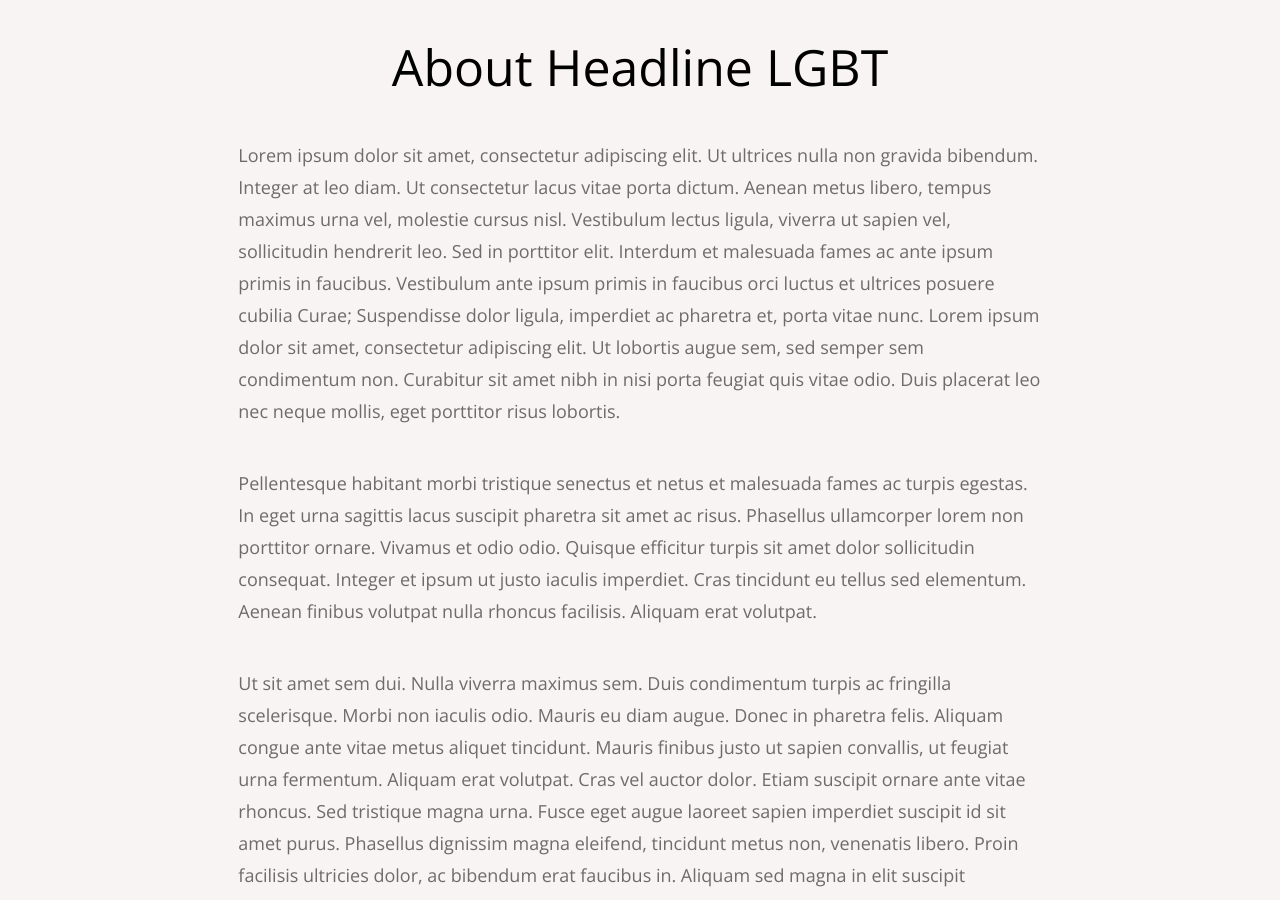
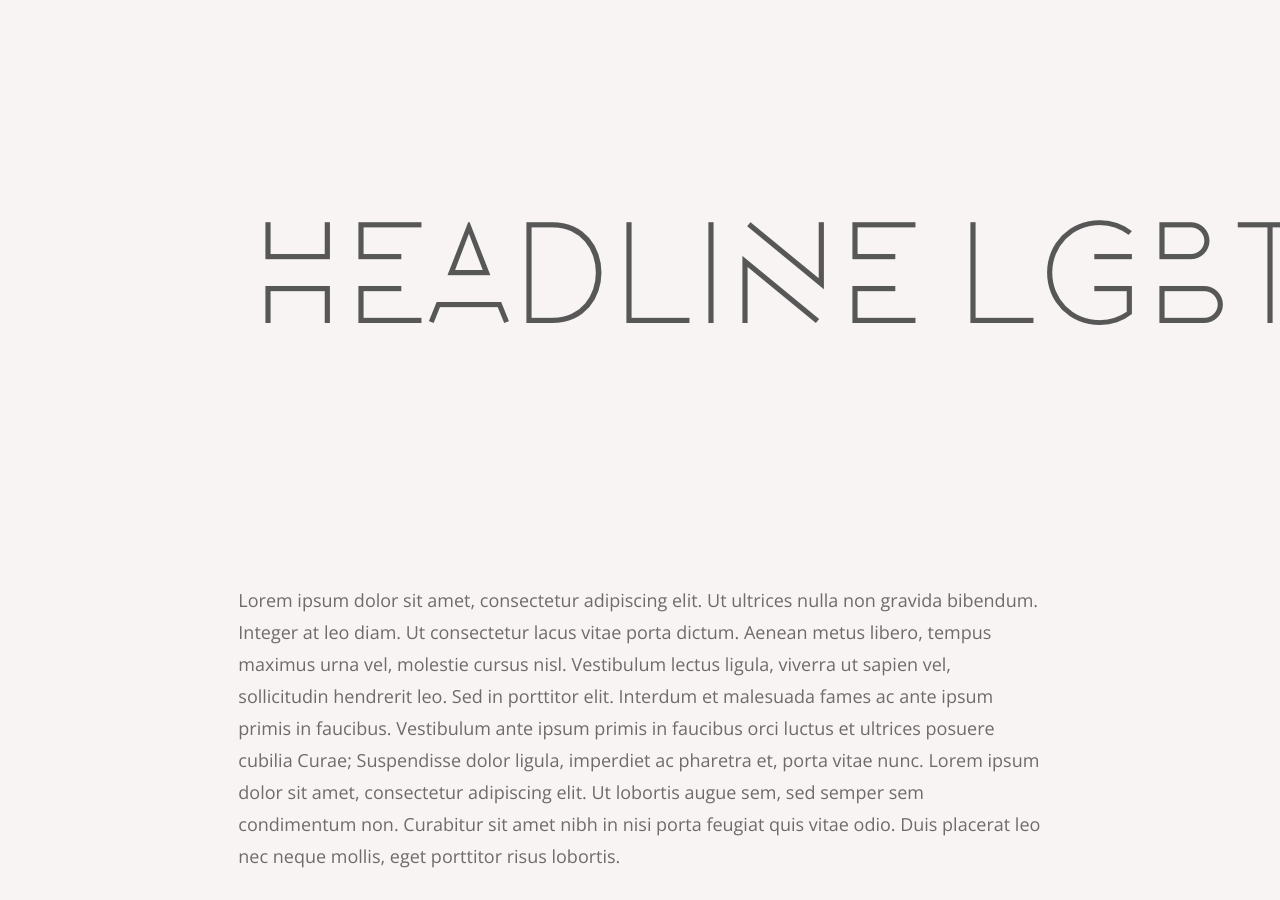
Before and after one commit to headlinelgbt/headlinelgbt.github.io, a Jekyll site: the page built from about.md, in a window 1280 px wide and 900 px high. Built offline with Jekyll 4.4.1, drawn with Linux system fonts in a browser that asks for light colours; nearby versions of some CDN libraries.

Commit message:
logo inv

```diff
--- a/_layouts/about.html
+++ b/_layouts/about.html
@@ -68,7 +68,7 @@ j=d.createElement(s),dl=l!='dataLayer'?'&l='+l:'';j.async=true;j.src=
   <div id="modals-placeholder"></div>
   <div class="container infopage">
   <header class="col-xs-12 text-center infoheader thin">
-    <h1>{{ page.title }}</h1>
+    <h1><a href="http://www.headlinelgbt.com/"><img src="http://www.headlinelgbt.com/logo-inv.png"></a></h1>
   </header>
   <div class="col-lg-8 col-md-12 col-sm-12 col-xs-12 center-block">
     {{ content }}
```
